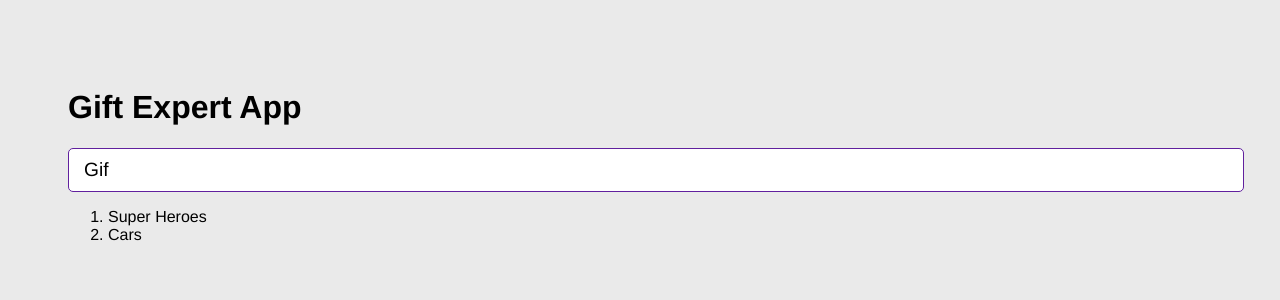
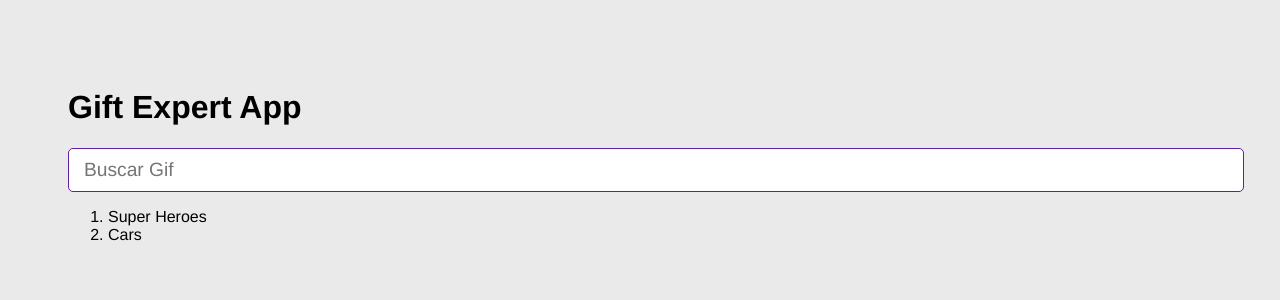
Before and after one commit to Kate505/04_gif-search-react, a React (Vite) app: page / in a window 1280 px wide. Shown: the top 300 px of the page. Built offline with nearby package versions, Linux system fonts and the light colour scheme.

Commit message:
agregando items a una lista desde un input

```diff
--- a/src/components/AddCategory.jsx
+++ b/src/components/AddCategory.jsx
@@ -2,7 +2,7 @@ import { useState } from "react"
 
 export const AddCategory = ( { setCategories } ) => {
 
-    const [inputValue, setInputValue] = useState('Gif')
+    const [inputValue, setInputValue] = useState('')
 
     const onInputChange = ({ target }) => {
         //console.log(target.value);
```
